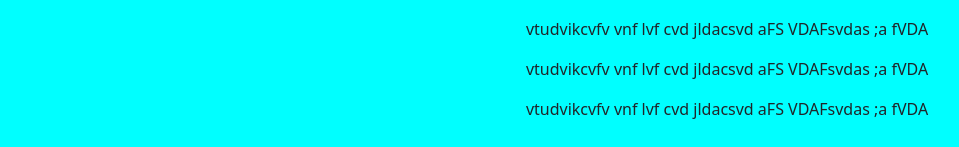
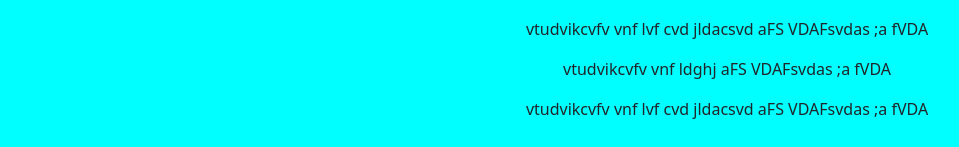
Before and after one commit to MFS4711/quiz-api, a plain HTML site: page index.html in a window 1280 px wide. Shown: the part 179-326 px from the top of the page, without its empty margins (239-1198 px from the left). Drawn offline with nearby package versions, Linux system fonts and the light colour scheme; no server answers.

Commit message:
Add main change

```diff
--- a/index.html
+++ b/index.html
@@ -36,7 +36,7 @@
     <div class="col-6">
       <button id="option-4">Option 10:</button>
       <p>vtudvikcvfv vnf lvf cvd jldacsvd aFS VDAFsvdas ;a fVDA</p>
-      <p>vtudvikcvfv vnf lvf cvd jldacsvd aFS VDAFsvdas ;a fVDA</p>
+      <p>vtudvikcvfv vnf ldghj aFS VDAFsvdas ;a fVDA</p>
       <p>vtudvikcvfv vnf lvf cvd jldacsvd aFS VDAFsvdas ;a fVDA</p>
     </div>
   </div>
```
